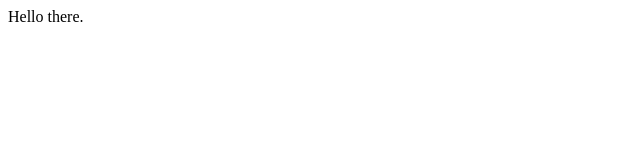
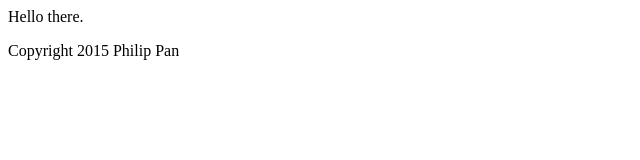
Before and after one commit to philippan/Repos, a plain HTML site: page index.html in a window 1280 px wide. Shown: the whole page, without its empty margins (0-640 px from the left). Drawn offline with Linux system fonts and the light colour scheme.

Commit message:
Updated the index footer

```diff
--- a/index.html
+++ b/index.html
@@ -6,6 +6,14 @@
     <p><style>Me:</style> Hello there.</p>
     <p></p>
 
+
+<footer>
+
+    <p>Copyright 2015 Philip Pan</p>
+
+</footer>
+
 </body>
 
+
 </html>
```
